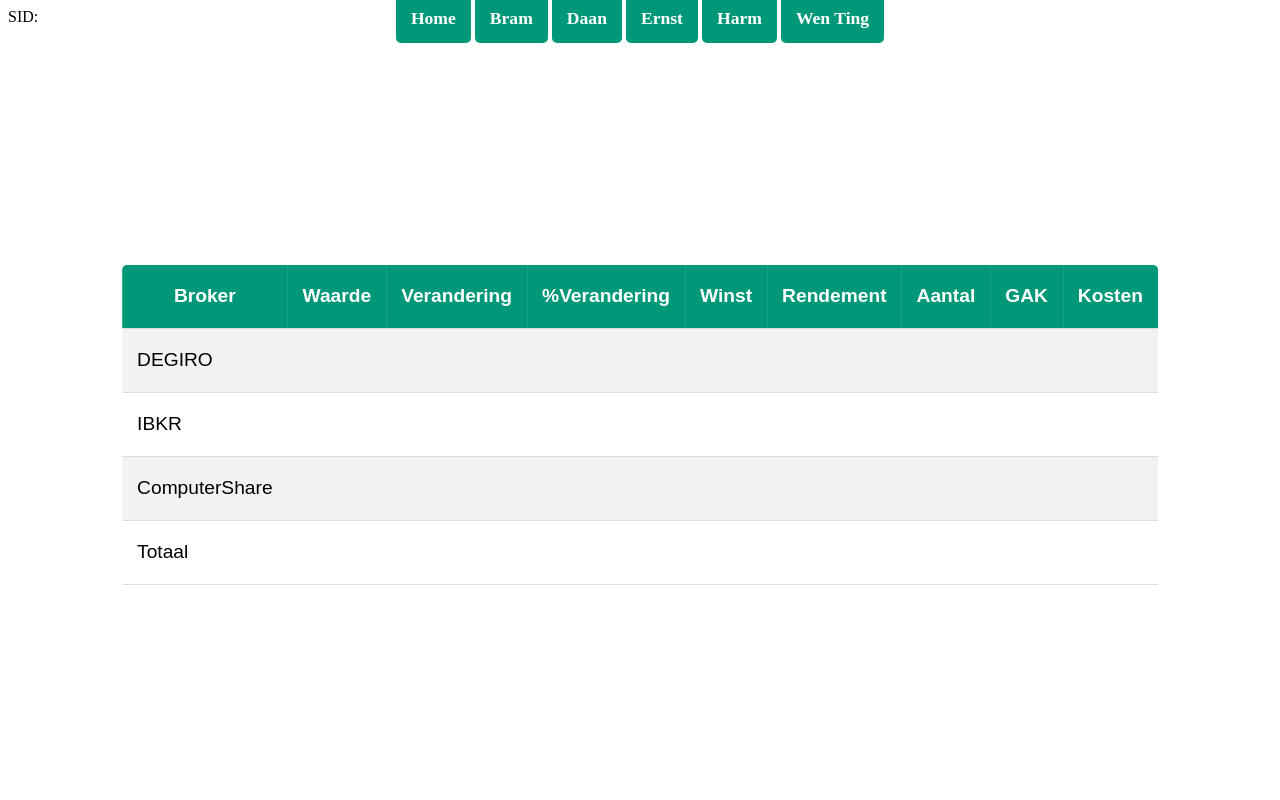
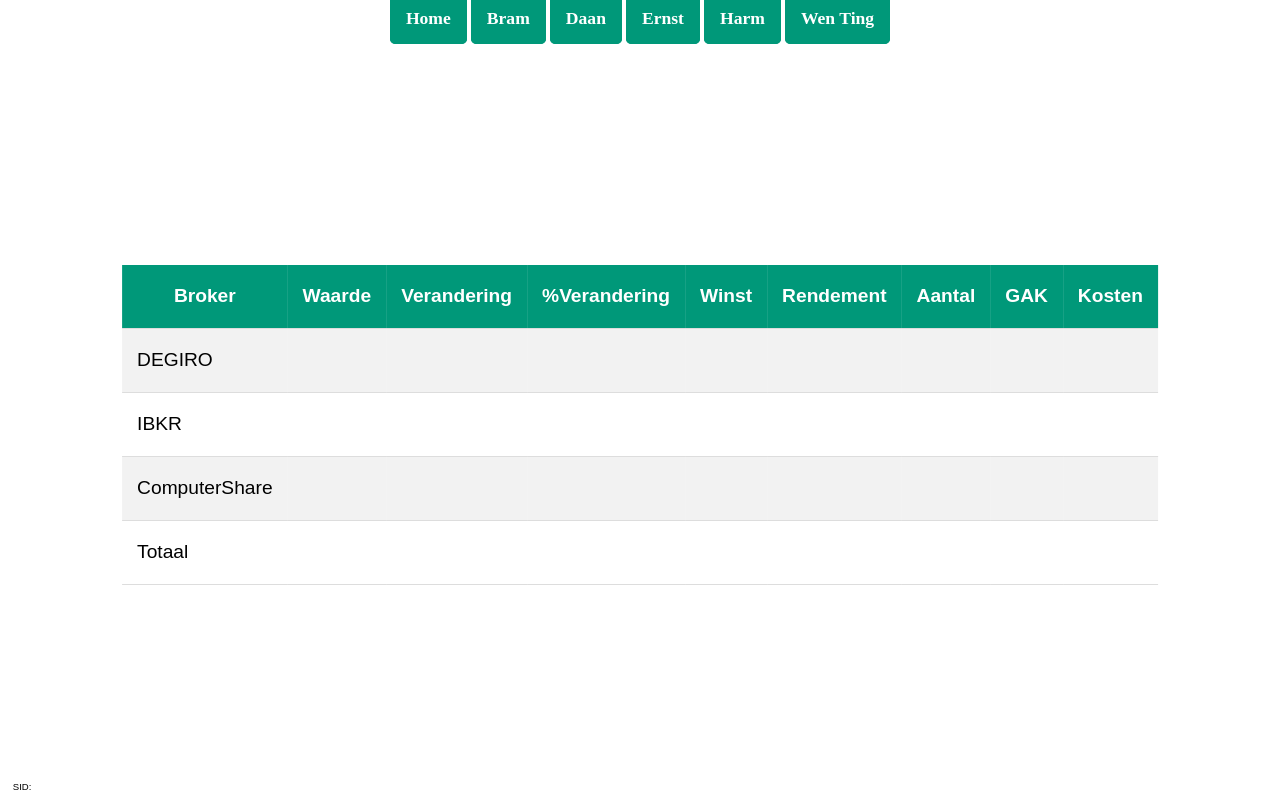
Before and after one commit to Daanvs013/ApeGang, a Flask app: page /bram/ in a window 1280 px wide. Run offline with Flask 2, Linux system fonts and the light colour scheme; some libraries are stand-ins or nearby versions.

Commit message:
Add files via upload

```diff
--- a/static/styles/index.css
+++ b/static/styles/index.css
@@ -5,6 +5,15 @@
     left: 50%;
     transform: translateX(-50%);
     text-align: center;
+}
+
+#sid {
+    position: absolute;
+    font-size: 0.6em;
+    color: black;
+    font-family: sans-serif;
+    bottom: 1%;
+    left: 1%;
 }
 
 .linker {
@@ -16,18 +25,19 @@
     text-align: center;
     font-weight: bold;
     border-radius: 0 0 5px 5px;
+    border: 1px solid #009879;
 }
 
 .linker:hover {
     background-color: #ffffff;
-    color: #009879
+    color: #009879;
 }
 
 a:link { text-decoration: none; }
 
 a:visited { text-decoration: none; }
 
-#ticker {
+#ticker_container {
     position: absolute;
     top: 20%;
     font-family: sans-serif;
@@ -36,10 +46,15 @@ a:visited { text-decoration: none; }
     font-weight: bold;
     left: 50%;
     transform: translateX(-50%);
-    background-color: #009879;
+    background-color: black;
     padding: 15px;
     color: #ffffff;
     border-radius: 5px;
+}
+
+#ticker_change {
+    font-size: 0.9em;
+    font-weight: normal;
 }
 
 #table {
@@ -53,8 +68,6 @@ a:visited { text-decoration: none; }
     border-collapse: collapse;
     font-family: sans-serif;
     margin: 25px 0;
-    border-radius: 5px 5px 0 0;
-    overflow: hidden;
 }
 
 td, th {
```
